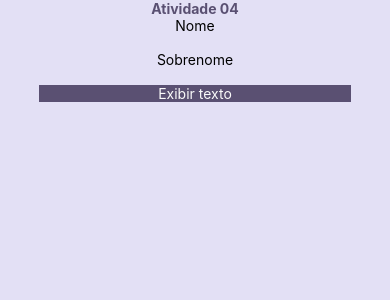
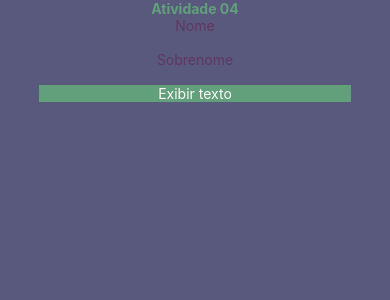
Before and after one commit to paulomussi/aula-introducao-expo, a React Native app: screen / in a window 390 px wide. Shown: the top 300 px of the page. Built offline with nearby package versions, Linux system fonts and the light colour scheme; what react-native-responsive-fontsize would draw is missing.

Commit message:
atividade4

```diff
--- a/App.js
+++ b/App.js
@@ -27,7 +27,7 @@ export default function App() {
 const styles = StyleSheet.create({
   container: {
     flex: 1,
-    backgroundColor: '#15105cff',
+    backgroundColor: '#613860',
     // alignItems: 'center',
     // justifyContent: 'center',
     padding: RFPercentage(1.5),
--- a/src/atividades/atv04/styles.js
+++ b/src/atividades/atv04/styles.js
@@ -7,46 +7,52 @@ const styles = StyleSheet.create(
     {
         container: {
             flex: 1,
-            backgroundColor: 'rgba(227, 224, 245, 1)',
+            backgroundColor: '#536c8da2',
             alignItems: 'center',
         },
         titulo: {
             fontSize: RFPercentage(5),
             // fontSize: RFValue(25),
             fontWeight: 'bold',
-            color: '#5a5072ff',
-            margin: RFPercentage(5),
+            color: '#62a07b',
+            margin: RFPercentage(6),
+            marginTop: RFPercentage(5),
         },
         txt:{
             fontSize: RFPercentage(2.5),
         },
         input:{
             borderWidth: RFPercentage(0.5),
-            borderColor: '#5a5072ff',
+            borderColor: '#62a07b',
             width: '80%',
             borderRadius: RFPercentage(1.5),
             padding: RFPercentage(1.5),
             fontSize: RFPercentage(2),
-            textAlign: 'center'
+            textAlign: 'center',
         },
         botao:{
-            color:'rgba(15, 5, 51, 1)',
+            color:'#62a07b',
             fontSize: RFPercentage(2),
             padding: RFPercentage(1),
             borderRadius: RFPercentage(2),
             borderWidth: RFPercentage(0.2),
             margin: RFPercentage(2.6),
-            borderColor: '#5a5072ff',
+            borderColor: '#62a07b',
             width: '80%',
             alignItems: 'center',
-            backgroundColor:'#5a5072ff',
+            backgroundColor:'#62a07b',
         },
         txtBotao:{
             fontSize: RFPercentage(2.5),
             color: '#fafafa',
         },
         txtNomeSobre:{
-            FontSize: RFPercentage(2),
+            fontSize: RFPercentage(3),
+            color: '#613860',
+            marginTop : RFPercentage(4),
+            margin: RFPercentage(1),
+            textAlign: 'left',
+
 
         },
     }
```
